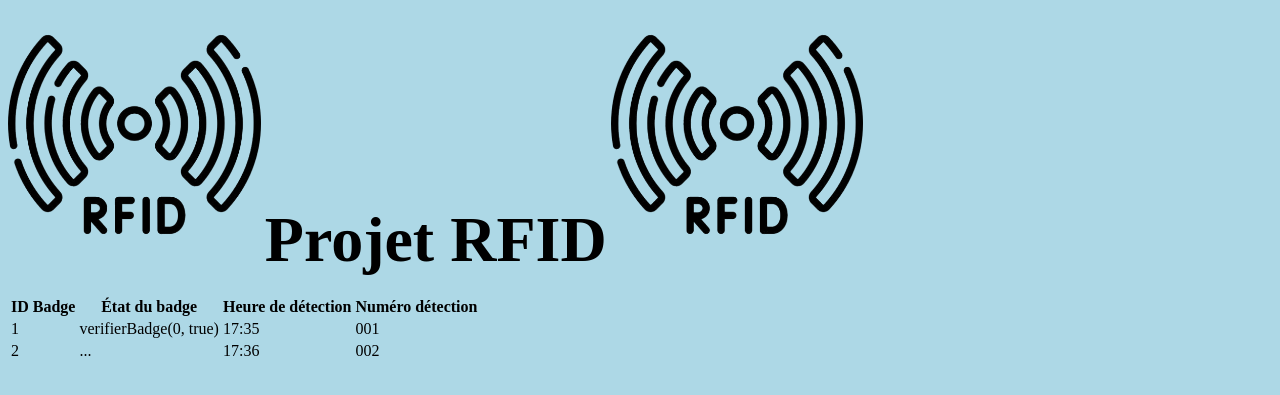
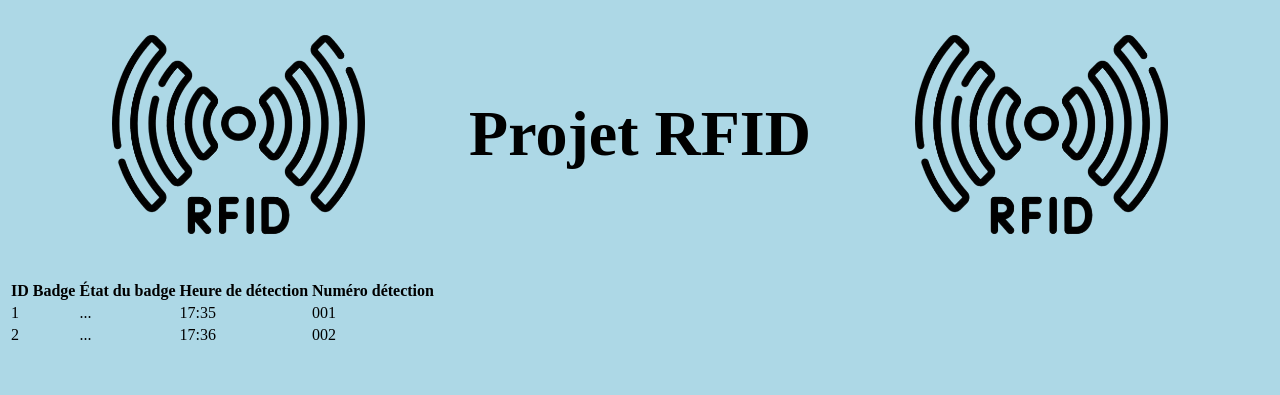
Before and after one commit to chenbast/projet_td, a PHP site: page /projet.html in a window 1280 px wide. Shown: the top 395 px of the page. Run offline with PHP 8.4, Linux system fonts and the light colour scheme.

Commit message:
mise en place avec flex

```diff
--- a/web/projet.css
+++ b/web/projet.css
@@ -9,14 +9,15 @@ img{
 
 h1{
     font-size: 400%;
-    display : inline;
 }
 
 p{
     font-size: 400%;
 }
 
-.flexbox{
+#mainflex{
     display: flex;
-    flex-direction : column;
+    flex-direction: row;
+    justify-content: space-evenly;
+    align-items:center;
 }
--- a/web/projet.html
+++ b/web/projet.html
@@ -7,10 +7,10 @@
     <script src="projet.js"></script>
   </head>
   <body>
-    <div id="flexbox">
-      <img src="images\rfid.png" alt="sticker rfid">
+    <div id="mainflex">
+      <img src="images\rfid.png" alt="sticker rfid1">
       <h1> Projet RFID</h1>
-      <img src="images\rfid.png" alt="sticker rfid">
+      <img src="images\rfid.png" alt="sticker rfid2">
     </div>
     <br>
     <table id="tableBadges">
@@ -26,7 +26,7 @@
         <tbody>
         <tr>
         <td>1</td>
-        <td class="etat">verifierBadge(0, true)</td>
+        <td class="etat">...</td>
         <td>17:35</td>
         <td>001</td>
         </tr>
```
